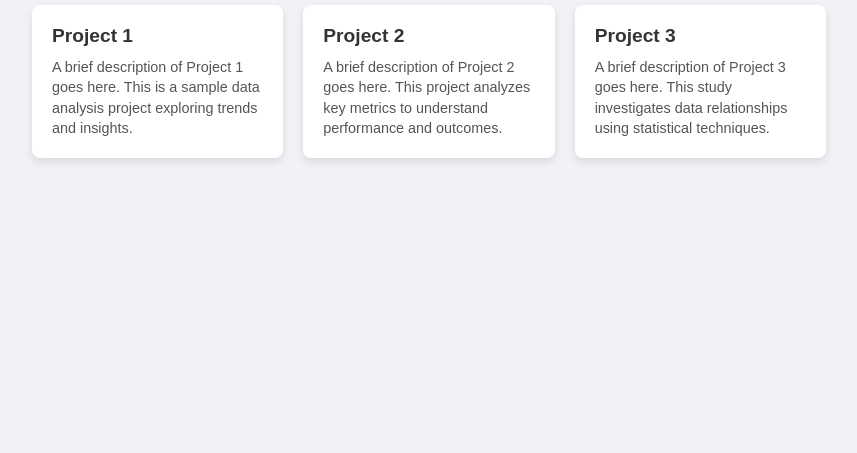
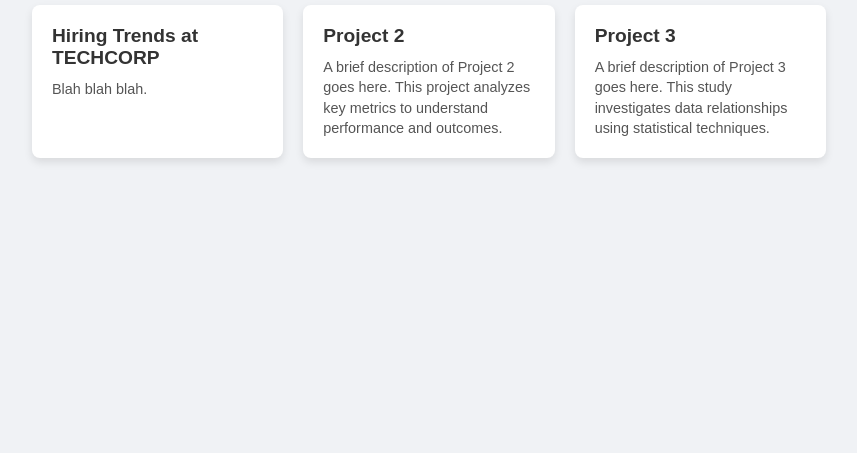
Before and after one commit to Brimwild/brimwild.github.io, a plain HTML site: page index.html in a window 1280 px wide. Shown: the part 347-800 px from the top of the page, without its empty margins (211-1068 px from the left). Drawn offline with Linux system fonts and the light colour scheme.

Commit message:
added project

```diff
--- a/index.html
+++ b/index.html
@@ -3,7 +3,7 @@
 <head>
     <meta charset="UTF-8">
     <meta name="viewport" content="width=device-width, initial-scale=1.0">
-    <title>First Last</title>
+    <title>Bret Wilde-Webster</title>
     <link rel="stylesheet" href="styles.css">
 </head>
 <body>
@@ -12,10 +12,10 @@
     <h1>My Projects</h1>
     <div class="grid">
         <!-- Grid Item Template - Duplicate and update the href, title, and description for each project -->
-        <a href="link-to-your-project-1" target="_blank" class="grid-item">
-            <div class="project-title">Project 1</div>
+        <a href="https://brimwild.github.io/hiring-trends/" target="_blank" class="grid-item">
+            <div class="project-title">Hiring Trends at TECHCORP</div>
             <div class="project-description">
-                A brief description of Project 1 goes here. This is a sample data analysis project exploring trends and insights.
+                Blah blah blah.
             </div>
         </a>
         <a href="link-to-your-project-2" target="_blank" class="grid-item">
```
